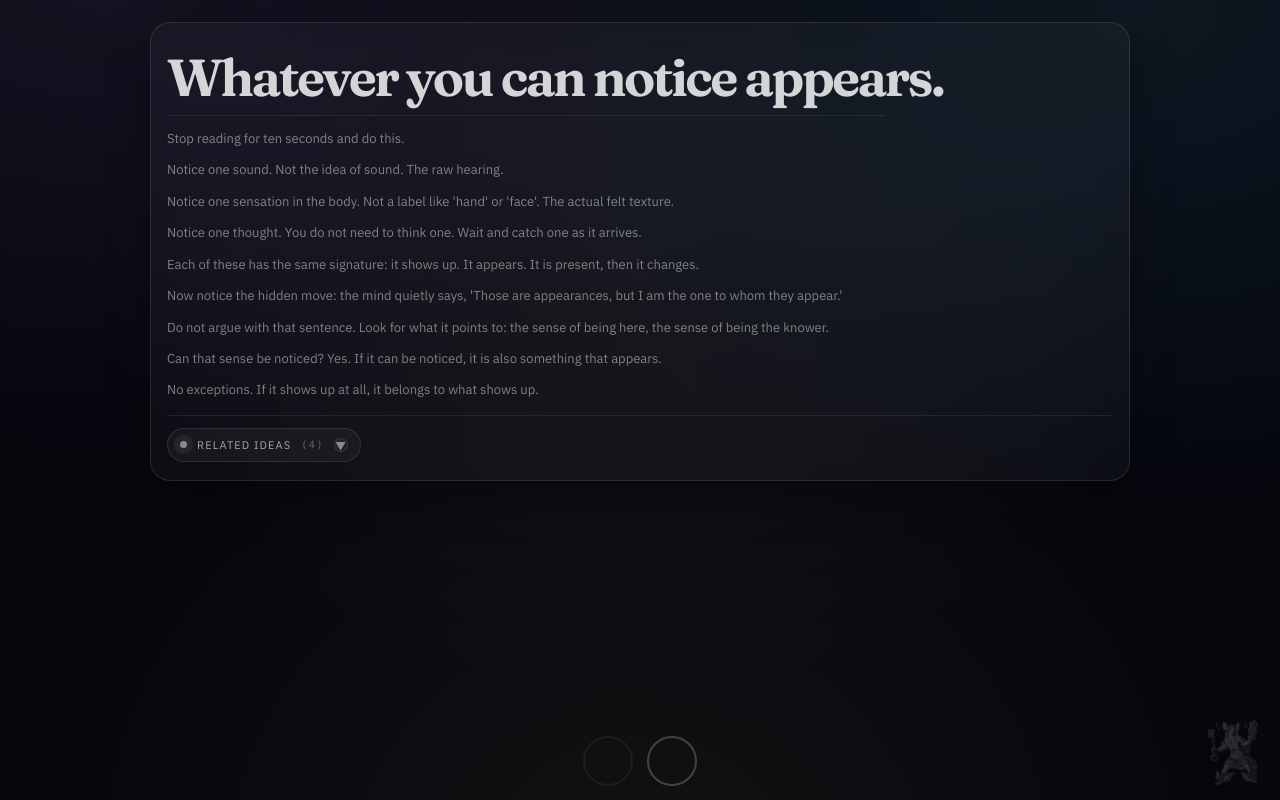
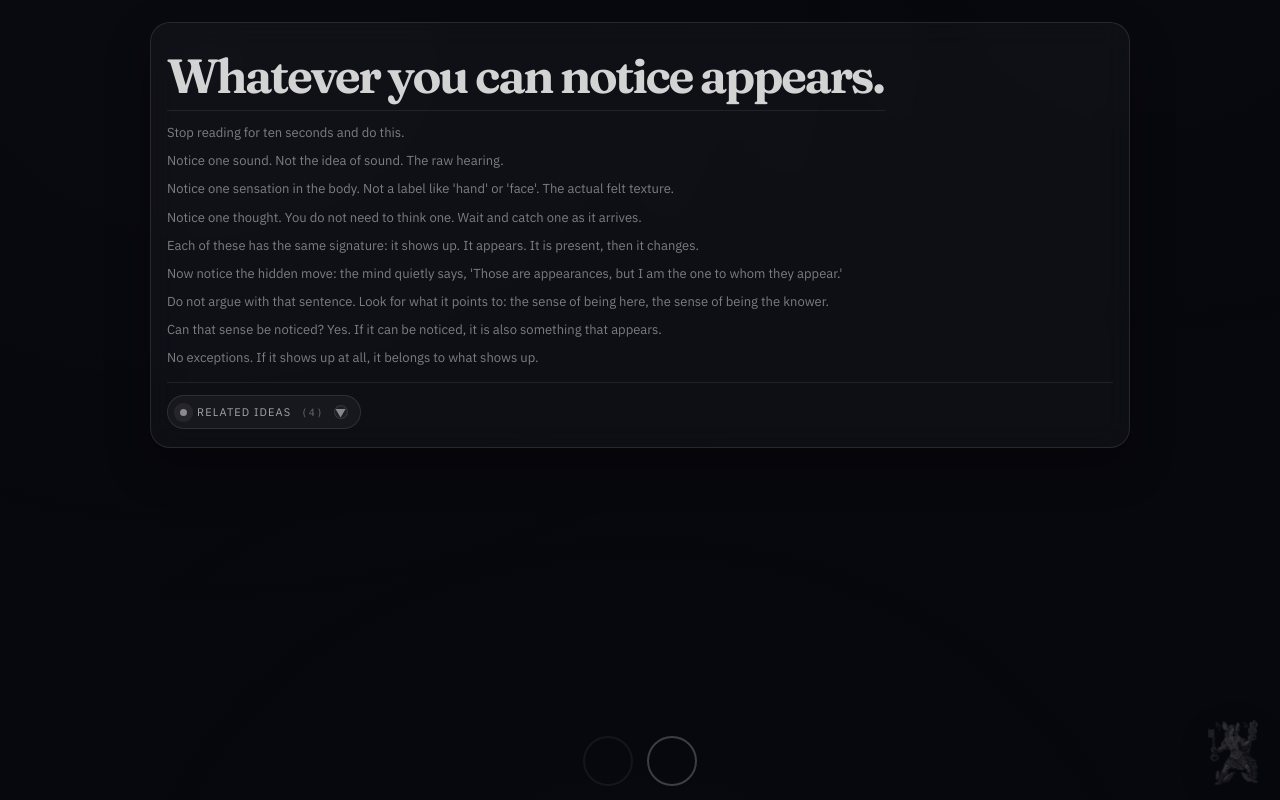
Before and after one commit to prx0r/1bref, a plain HTML site: page bubble_home_merge_10.html in a window 1280 px wide. Drawn offline with Linux system fonts and the light colour scheme.

Commit message:
Tighten statements typography and background

```diff
--- a/bubble_home_merge_10.html
+++ b/bubble_home_merge_10.html
@@ -107,12 +107,10 @@
         position: fixed;
         inset: -20vmax;
         background:
-          radial-gradient(1200px 800px at 20% 18%, rgba(180, 140, 255, 0.10), transparent 62%),
-          radial-gradient(1100px 820px at 78% 20%, rgba(70, 200, 255, 0.10), transparent 64%),
-          radial-gradient(1000px 900px at 50% 86%, rgba(255, 210, 120, 0.06), transparent 66%),
-          radial-gradient(900px 700px at 50% 40%, rgba(255, 255, 255, 0.04), transparent 62%);
-        filter: saturate(0.92);
-        opacity: 0.9;
+          radial-gradient(1200px 900px at 26% 24%, rgba(255, 255, 255, 0.03), transparent 64%),
+          radial-gradient(1000px 760px at 78% 18%, rgba(255, 255, 255, 0.02), transparent 66%),
+          radial-gradient(1100px 900px at 50% 92%, rgba(255, 255, 255, 0.02), transparent 66%);
+        opacity: 0.55;
       }
 
       main {
@@ -139,8 +137,8 @@
       #statement {
         margin-top: 12px;
         font-family: var(--serif);
-        font-size: clamp(30px, 4.8vw, 52px);
-        line-height: 0.96;
+        font-size: clamp(28px, 4.2vw, 48px);
+        line-height: 0.94;
         letter-spacing: -0.05em;
         font-weight: 650;
         color: rgba(255, 255, 255, 0.82);
@@ -151,13 +149,13 @@
         padding-top: 12px;
         border-top: 1px solid var(--line-2);
         font-size: 13px;
-        line-height: 1.65;
+        line-height: 1.55;
         color: rgba(255, 255, 255, 0.46);
         max-width: 92ch;
       }
 
       #pointer p + p {
-        margin-top: 10px;
+        margin-top: 8px;
       }
 
       #relatedDetails {
```
